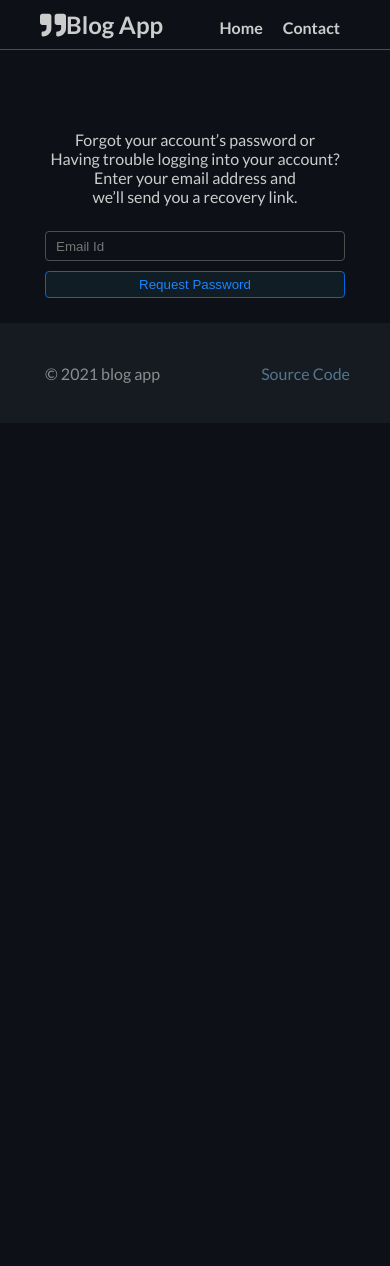
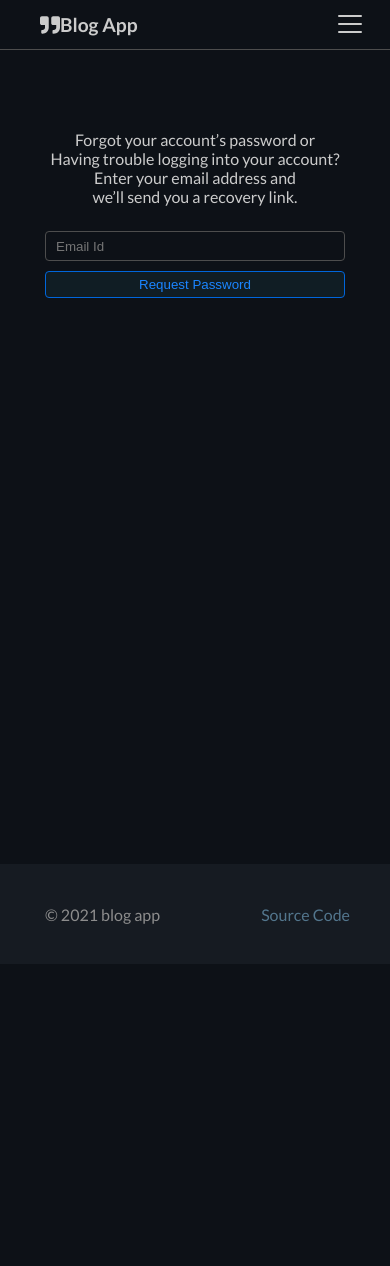
Before and after one commit to karthikio/blog-app, a Django app: page /accounts/password-reset/ in a window 390 px wide. After the commit the page ends 924 px from the top, so only its background shows below. Run offline with Django 3.2, Linux system fonts and the light colour scheme; some libraries are stand-ins or nearby versions.

Commit message:
Added hamburger menu

```diff
--- a/account/templates/account/contact.html
+++ b/account/templates/account/contact.html
@@ -2,7 +2,7 @@
 
 
 {% block contact %}
-  <div class="flex flex-col all-center">
+  <div class="flex flex-col all-center word-wrap">
     <h2 class="link-b mt40">Developer Info and License</h2>
     <div class="info">
       <pre class="text mt20 mb10 mr5 ml5">
@@ -13,7 +13,7 @@
     </div>
   </div>
   <div class="flex flex-col all-center text-center mt20">
-    <pre class="text ml20 mr20">
+    <pre class="text ml20 mr20 word-wrap">
       MIT License
 
       Copyright (c) 2021 Karthik Santhosh
--- a/static/script/app.js
+++ b/static/script/app.js
@@ -1,13 +1,23 @@
 let loaderContainer = document.getElementById('loader-container');
 let loader = document.getElementById('loader');
 let blocks = document.querySelector('#blocks');
+let menu = document.getElementById('id_menu_container');
+let menu2 = document.getElementById('id_menu_container_2');
+let navSmall = document.getElementById('nav-small');
 
 
 window.addEventListener('load', () => {
   // loader
   setTimeout(() => {
     loaderContainer.style.display = 'none';
-    loader.style.display = 'none';
     blocks.classList.remove('hidden');
   }, 2000)
 })
+
+menu.addEventListener('click', () =>{
+  navSmall.style.width = '60%';
+})
+
+menu2.addEventListener('click', () => {
+  navSmall.style.width = '0';
+})
--- a/static/style/style.css
+++ b/static/style/style.css
@@ -8,9 +8,13 @@ body{
   font-family: 'Lato', sans-serif;
   background-color: #0d1117;
   width: 100%;
-  min-height: 150vh;
 }
 
+.full-page{
+  min-height: 100vh;
+  height: 100%;
+  width: 100%;
+}
 
 .hidden{
   display: none;
@@ -226,6 +230,11 @@ a{
   color: #ccc;
 }
 
+.word-wrap{
+  white-space: pre-wrap;
+
+}
+
 .posts-container{
   width: 100%;
   padding: 20px;
@@ -285,7 +294,7 @@ a{
 }
 
 .post-pic{
-  width: 500px;
+  max-width: 80%;
   margin: 10px;
 }
 
@@ -332,6 +341,23 @@ a{
 }
 
  /* nav bar */
+
+.nav-s{
+  display: none;
+}
+
+.nav-s ul, .nav-s li, .nav-s a{
+  display: none;
+}
+
+.menu{
+  display: none;
+}
+
+.menu-container{
+  display: none;
+}
+
 .nav-container{
   width: 100%;
   height: 50px;
--- /dev/null
+++ b/static/style/style_media.css
@@ -0,0 +1,74 @@
+@media only screen and (max-width:500px){
+  /* navbar */
+  .logo-h2{
+    font-size: 1.2rem;
+  }
+  .logo-svg{
+    height: 20px;
+    width: 20px;
+  }
+  .nav-l{
+    display: none;
+  }
+  .nav-s{
+    /* don't add padding in here */
+    display: block;
+    width: 0;
+    height: 100vh;
+    right: 0;
+    top: 0;
+    z-index: 10;
+    position: fixed;
+    background-color: #181b1f;
+    transition: width 1s;
+    overflow-x: hidden;
+  }
+
+
+
+  .nav-s ul, .nav-s li, .nav-s a{
+    display: flex;
+  }
+
+  .menu-container{
+    display: block;
+    position: relative;
+    height: 40px;
+    width: 40px;
+    margin: 2px 20px;
+    cursor: pointer;
+  }
+  .menu{
+    position: absolute;
+    display: block;
+    height: 100%;
+    width: 100%;
+    margin: 4px auto;
+  }
+  .line{
+    width: 24px;
+    height: 2px;
+    background-color: #ccc;
+    border-radius: 2px;
+    margin: 6px auto;
+  }
+
+  .mobile-ul{
+    height: 80%;
+    width: 80%;
+    margin: 10px auto;
+  }
+
+  .menu-bg{
+    border-radius: 10px;
+    height: 40px;
+    width: 90%;
+    background-color: #4f4f4f65;
+    margin: 20px auto;
+  }
+
+  .nav-s .menu-container{
+    margin: 0;
+  }
+
+}
--- a/templates/base.html
+++ b/templates/base.html
@@ -14,10 +14,11 @@
   </title>
   <link rel="preconnect" href="https://fonts.gstatic.com">
   <link href="https://fonts.googleapis.com/css2?family=Lato:wght@100;300;400;700;900&display=swap" rel="stylesheet">
-  <link rel="stylesheet" href="{% static 'style/style.css' %}">
+  <link rel="stylesheet" type="text/css" href="{% static 'style/style.css' %}">
+  <link rel="stylesheet" type="text/css" href="{% static 'style/style_media.css' %}">
 </head>
 <body>
-
+  <div class="full-page">
     <div id="loader-container">
       <div id="loader"></div>
     </div>
@@ -47,12 +48,11 @@
       {% block profile %}
       {% endblock %}
     </div>
+  </div>
 
 
+  {% include 'footer.html' %}
+
   <script src="{% static 'script/app.js' %}"></script>
-
 </body>
-<footer>
-  {% include 'footer.html' %}
-</footer>
 </html>
--- a/templates/footer.html
+++ b/templates/footer.html
@@ -1,4 +1,4 @@
-<link rel="stylesheet" href="{% static 'style/style.css' %">
+<link rel="stylesheet" type="text/css" href="{% static 'style/style.css' %">
 
 
 <div class="flex footer mt20 all-center just-between">
--- a/templates/navbar.html
+++ b/templates/navbar.html
@@ -1,12 +1,12 @@
-<link rel="stylesheet" href="{% static 'style/style.css' %">
+<link rel="stylesheet" type="text/css" href="{% static 'style/style.css' %">
 
 
 <div class="nav-container  just-between flex all-center">
   <div class="logo-container mr10 ml40 flex all-center">
     <svg class='logo-svg' aria-hidden="true" focusable="false" data-prefix="fas" data-icon="quote-right" class="svg-inline--fa fa-quote-right fa-w-16" role="img" xmlns="http://www.w3.org/2000/svg" viewBox="0 0 512 512"><path fill="currentColor" d="M464 32H336c-26.5 0-48 21.5-48 48v128c0 26.5 21.5 48 48 48h80v64c0 35.3-28.7 64-64 64h-8c-13.3 0-24 10.7-24 24v48c0 13.3 10.7 24 24 24h8c88.4 0 160-71.6 160-160V80c0-26.5-21.5-48-48-48zm-288 0H48C21.5 32 0 53.5 0 80v128c0 26.5 21.5 48 48 48h80v64c0 35.3-28.7 64-64 64h-8c-13.3 0-24 10.7-24 24v48c0 13.3 10.7 24 24 24h8c88.4 0 160-71.6 160-160V80c0-26.5-21.5-48-48-48z"></path></svg>
-    <h2 class="h2 text">Blog App</h2>
+    <h2 class="h2 text logo-h2">Blog App</h2>
   </div>
-  <nav class="flex-end">
+  <nav class="flex-end nav-l">
     <ul class="flex all-center mr40 ml10 ">
       <li class="mt5 mb5 mr10 ml10"><a class=" bold link-c" href="{% url 'posts-list-view' %}">Home</a></li>
       <li class="mt5 mb5 mr10 ml10"><a class=" bold link-c" href="{% url 'contact-view' %}">Contact</a></li>
@@ -33,4 +33,47 @@
       {% endif %}
     </ul>
   </nav>
+  <div id="id_menu_container" class="toggle menu-container flex all-center just-center">
+    <div class="menu flex-end ">
+      <div class="line line1"></div>
+      <div class="line line2"></div>
+      <div class="line line3"></div>
+    </div>
+  </div>
+
 </div>
+
+<!-- mobile nav -->
+<nav class="nav-s" id="nav-small">
+  <div class="flex just-between all-center menu-bg">
+    <li class="flex ml5" >
+      <div class="title-bar-pic-container">
+        {% if request.user.profile.profile_pic.url %}
+          <a href="{% url 'profile-detail-view' request.user.username %}">
+            <img class="title-bar-pic" src="{{ request.user.profile.profile_pic.url }}" alt="">
+            {% endif %}
+          </div>
+          <p class="bold link-c mr20 mt5 mb5">{{request.user.username}}</p>
+        </a>
+    </li>
+    <div id="id_menu_container_2" class="menu-container flex all-center just-center">
+      <div class="menu mr5 ">
+        <div class="line line1"></div>
+        <div class="line line2"></div>
+        <div class="line line3"></div>
+      </div>
+    </div>
+  </div>
+
+  <ul class="mobile-ul flex flex-col just-between all-center ">
+
+    <li ><a class=" bold link-c" href="{% url 'posts-list-view' %}">Home</a></li>
+    <li ><a class=" bold link-c" href="{% url 'contact-view' %}">Contact</a></li>
+    {% if request.user.is_authenticated %}
+      <li><a class="bold link-c" href="{% url 'posts-create-view' %}">New post</a></li>
+      <li><a class="bold link-c" href="{% url 'profile-detail-view' request.user.username %}">Profile</a></li>
+      <li><a class="bold link-c" href="{% url 'user-delete-view' request.user.id %}">Deactivate</a></li>
+      <li><a class="bold link-c" href="{% url 'logout-view' %}">Logout</a></li>
+    {% endif %}
+  </ul>
+</nav>
```
Also changed, not shown: db.sqlite3. Lines whose indentation alone changed are shown as unchanged.
